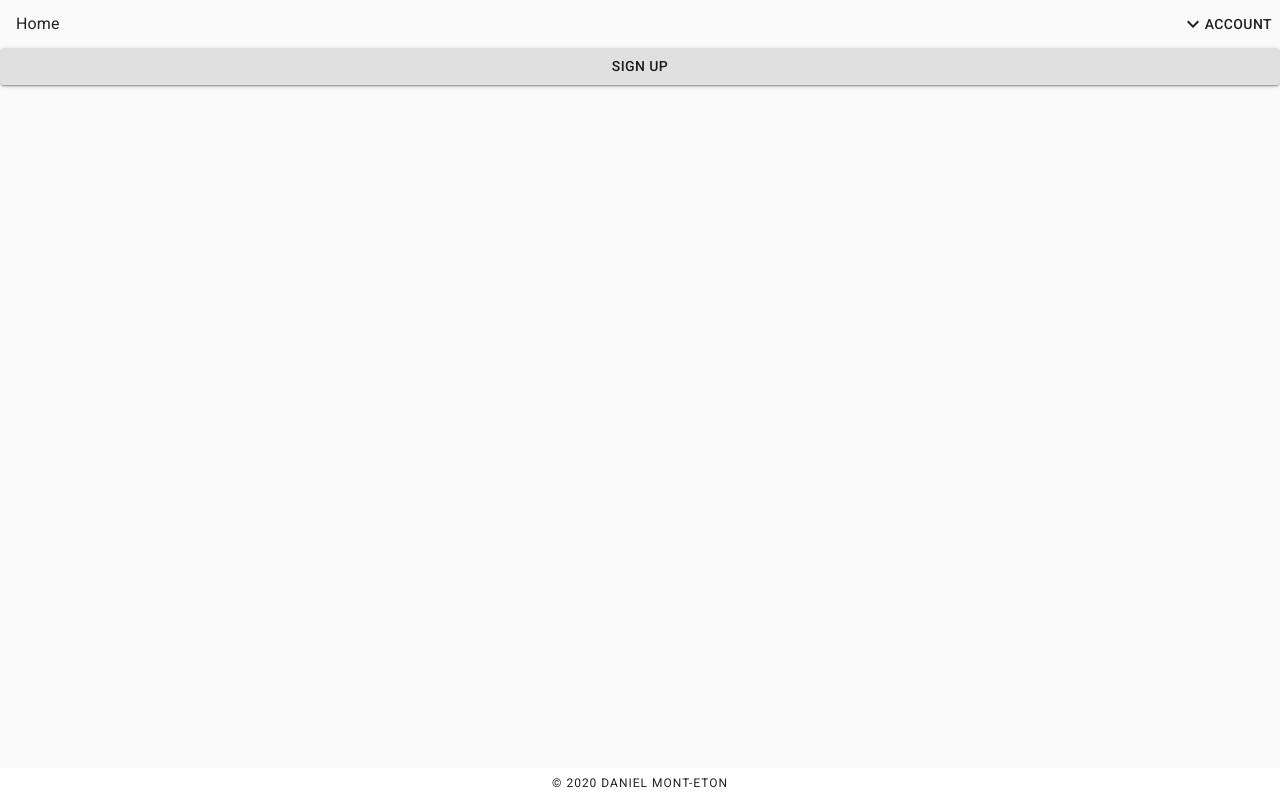
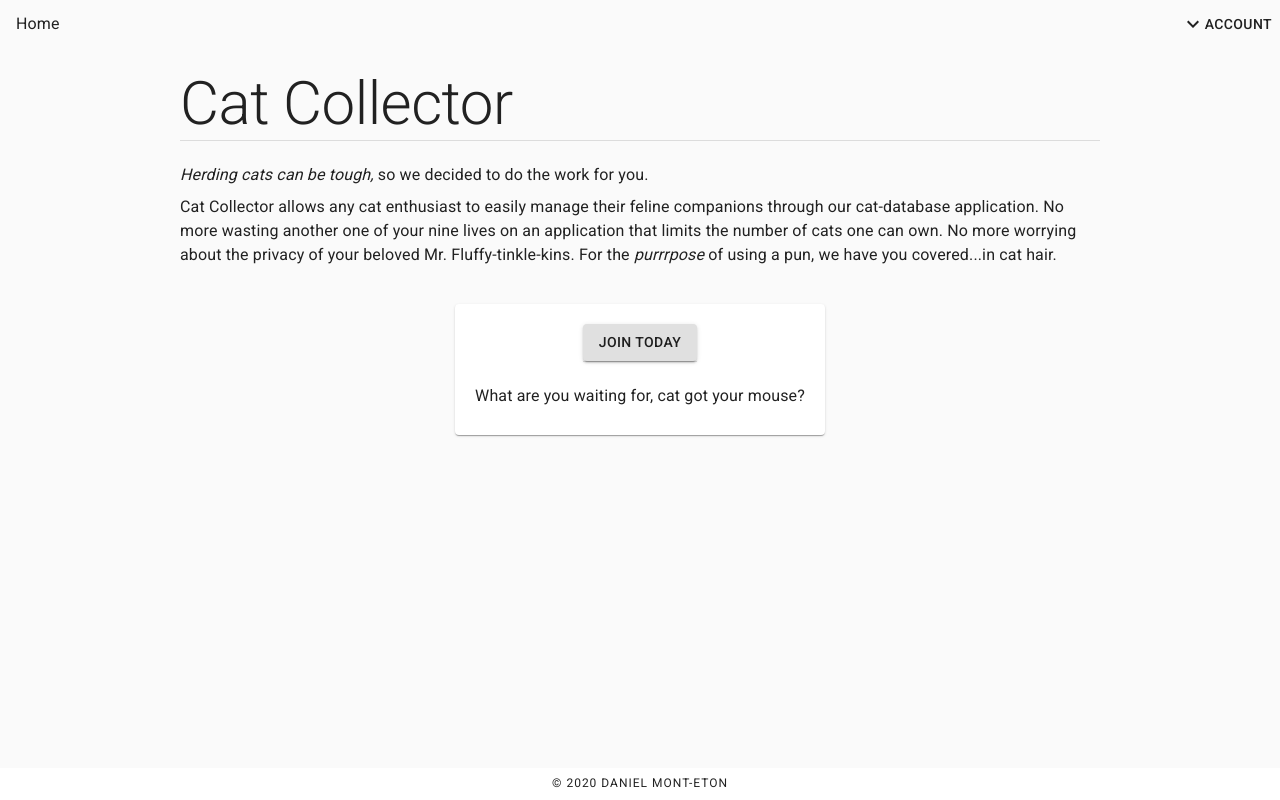
Before and after one commit to dansirdan/revature-cat-app, a React (Create React App) app: page / in a window 1280 px wide. Built offline with nearby package versions, Linux system fonts and the light colour scheme.

Commit message:
added conditional rendering of link to profile and welcome page

```diff
--- a/src/pages/Home.js
+++ b/src/pages/Home.js
@@ -2,7 +2,11 @@ import React, { useContext, useEffect, useState } from "react";
 import AuthModal from "../components/AuthModal";
 import { authContext } from "../contexts/AuthContext";
 import Button from "@material-ui/core/Button";
-import API from "../utils/API";
+import Grid from "@material-ui/core/Grid";
+import Container from "@material-ui/core/Container";
+import Typography from "@material-ui/core/Typography";
+import { Divider, Paper } from "@material-ui/core";
+import { NavLink } from "react-router-dom";
 
 function Home() {
   const { auth } = useContext(authContext);
@@ -13,25 +17,104 @@ function Home() {
   };
 
   return (
-    <>
+    <Container
+      maxWidth='md'
+      style={{
+        padding: 20,
+        display: "flex",
+        alignItems: "flex-start",
+        justifyContent: "center",
+      }}>
       {auth.data ? (
-        <h1>Welcome Back {auth.data}</h1>
+        <Paper style={{ padding: 20 }}>
+          <Grid
+            container
+            direction='column'
+            justify='center'
+            alignItems='center'>
+            <Grid>
+              {/* TODO: CAT ICON LIKE GITHUB */}
+              CAT ICON HERE
+            </Grid>
+            <Grid>
+              <br />
+              <Typography variant='subtitle1' gutterBottom>
+                Look what the cat dragged in...welcome back, <b>{auth.data}</b>.
+              </Typography>
+              <Divider />
+              <br />
+            </Grid>
+            <Grid item>
+              <NavLink
+                to={`/users/${auth.data}`}
+                style={{ textDecoration: "none" }}>
+                <Button variant='contained' color='default'>
+                  View Profile
+                </Button>
+              </NavLink>
+            </Grid>
+          </Grid>
+        </Paper>
       ) : (
-        <>
+        <Grid
+          container
+          direction='column'
+          justify='space-between'
+          alignItems='center'
+          spacing={4}>
+          <Grid item>
+            <Typography variant='h2' component='h1'>
+              Cat Collector
+            </Typography>
+            <Divider />
+            <br />
+            <Typography variant='subtitle1' gutterBottom>
+              <em>Herding cats can be tough,</em> so we decided to do the work
+              for you.
+            </Typography>
+            <Typography variant='body1' gutterBottom>
+              Cat Collector allows any cat enthusiast to easily manage their
+              feline companions through our cat-database application. No more
+              wasting another one of your nine lives on an application that
+              limits the number of cats one can own. No more worrying about the
+              privacy of your beloved Mr. Fluffy-tinkle-kins. For the{" "}
+              <em>purrrpose</em> of using a pun, we have you covered...in cat
+              hair.
+            </Typography>
+          </Grid>
+          <Grid item>
+            <Paper style={{ padding: 20 }}>
+              <Grid
+                container
+                direction='column'
+                justify='center'
+                alignItems='center'>
+                <Grid item>
                   <Button
                     variant='contained'
                     color='default'
                     onClick={() => setShow(true)}>
-            Sign Up
+                    Join Today
                   </Button>
+                  <Divider />
+                </Grid>
+                <Grid>
+                  <br />
+                  <Typography variant='subtitle1' gutterBottom>
+                    What are you waiting for, cat got your mouse?
+                  </Typography>
+                </Grid>
+              </Grid>
+            </Paper>
+          </Grid>
+        </Grid>
+      )}
       <AuthModal
         showModal={show}
         authType={"signup"}
         handleModalClose={handleModalClose}
       />
-        </>
-      )}
-    </>
+    </Container>
   );
 }
 
```
Also changed, not shown: src/components/HomeWelcome.js (deleted, +0 -31 lines), 1 other file (tests, documents, lock files or other folders). Lines whose indentation alone changed are shown as unchanged.
